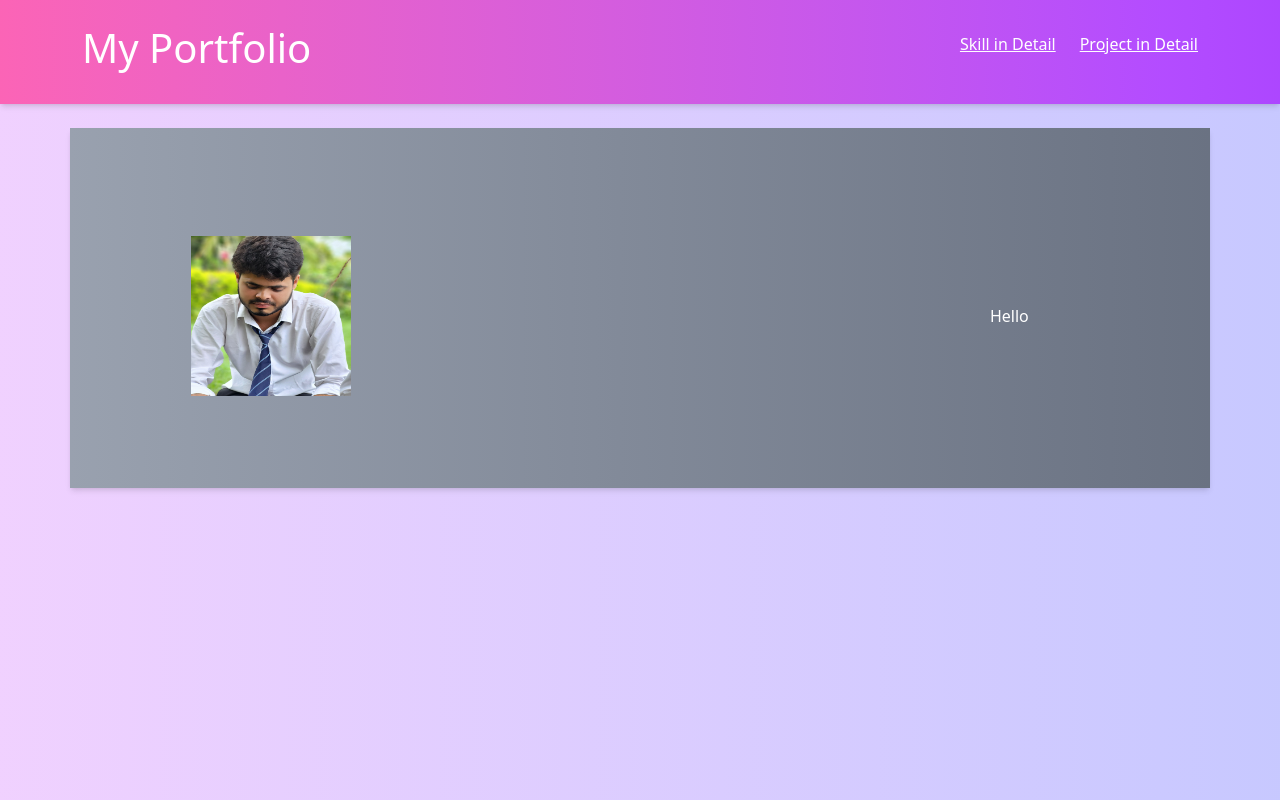
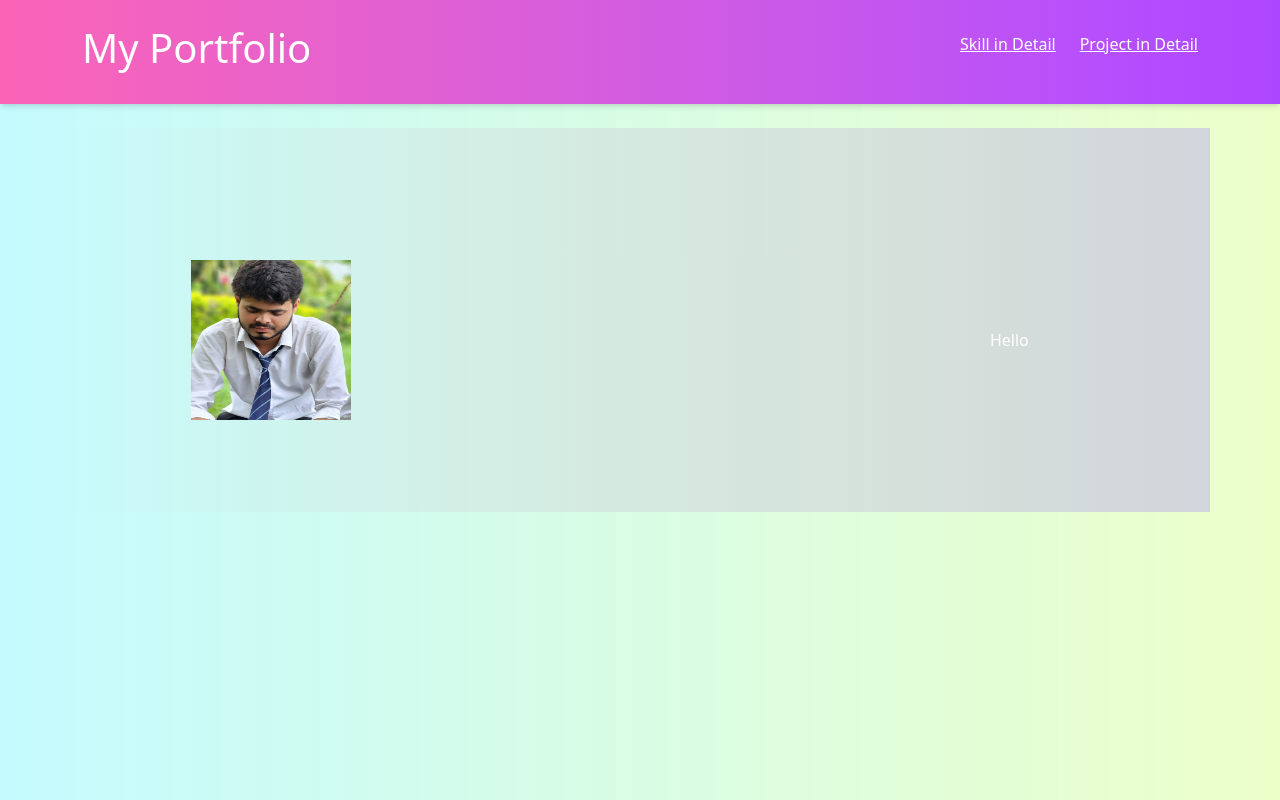
Before and after one commit to Amjadkhan9756/Portfolio, a React (Vite) app: page / in a window 1280 px wide. Built offline with nearby package versions, Linux system fonts and the light colour scheme.

Commit message:
change styling

```diff
--- a/src/Component/Home.css
+++ b/src/Component/Home.css
@@ -1,3 +1,3 @@
 body {
-    background: linear-gradient(to right, #d47bfe59, #5f62ff59);
+    background: linear-gradient(to right, #7bf5fe70, #c7ff5f56);
 }
--- a/src/Component/Home.jsx
+++ b/src/Component/Home.jsx
@@ -3,10 +3,14 @@ import "./Home.css";
 function Home() {
   return (
     <>
-      <div className="container mt-4 w-90 h-90 bg-gradient-to-r from-gray-400 to-gray-500 shadow-md">
+      <div className="container mx-auto mt-4 w-4/5 h-96 bg-gradient-to-r from-gray-80 to-gray-300  p-6">
         <div className="row text-center">
           <div className="col  mt-5 ml-4 w-80 h-70 d-flex align-items-center justify-content-center text-white rounded">
-            <img className="w-40 h-40" src="/image/IMG_20240919_145329_007.jpg" alt="Portfolio" />
+            <img
+              className="w-40 h-40"
+              src="/image/IMG_20240919_145329_007.jpg"
+              alt="Portfolio"
+            />
           </div>
           <div className="col"></div>
           <div className="col  mt-5 mr-4 w-80 h-70 d-flex align-items-center justify-content-center text-white rounded">
```
